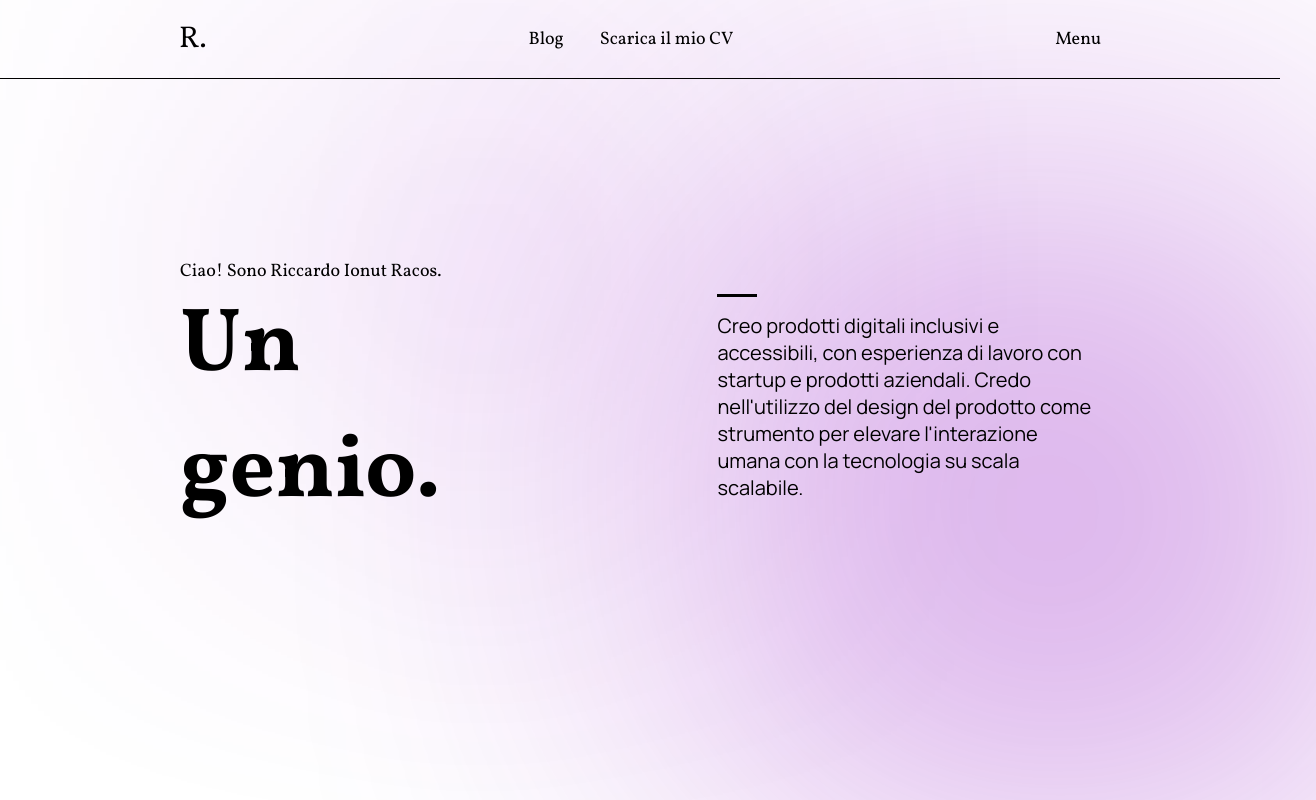
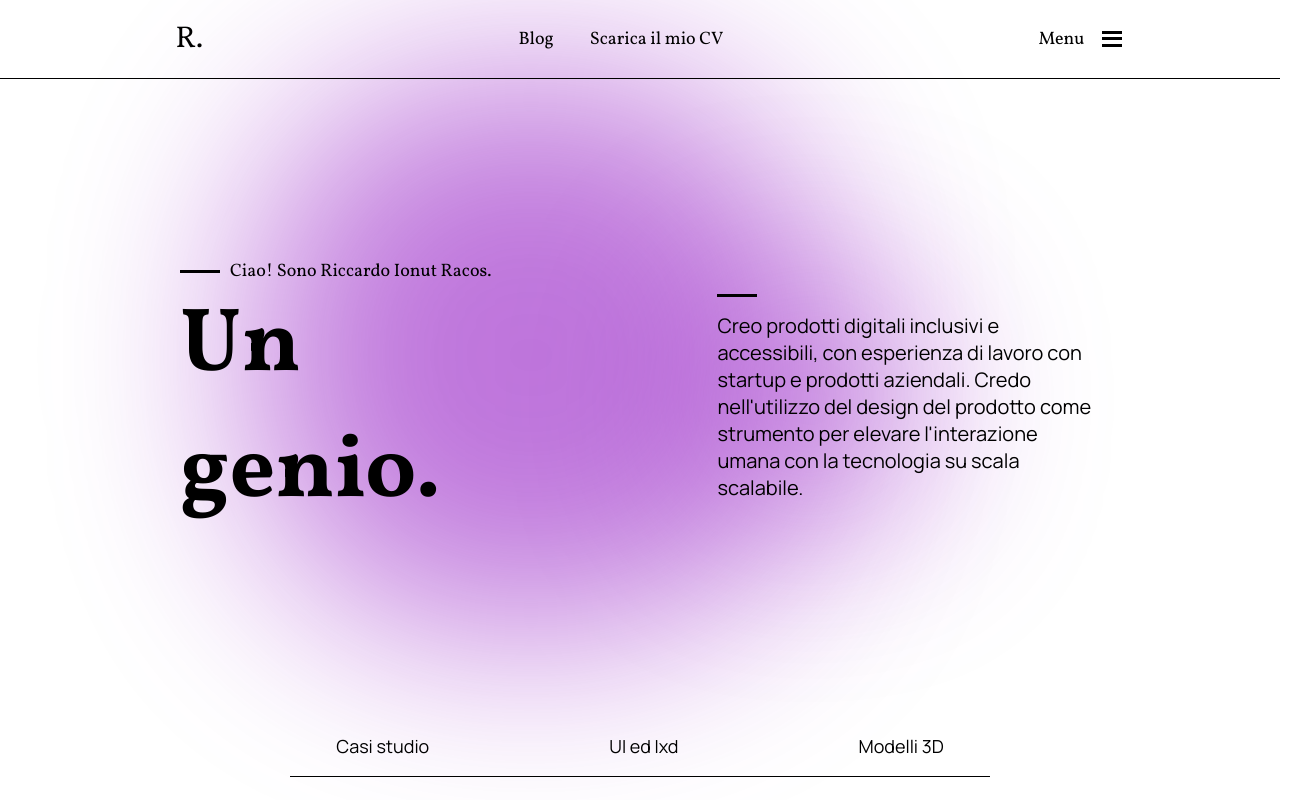
Before and after one commit to R1ky68/Portfolio, a React (Create React App) app: page / in a window 1280 px wide. Shown: the top 800 px of the page, 1316 px wide, since content can reach past the window. Built offline with nearby package versions, Linux system fonts and the light colour scheme.

Commit message:
Started the projects part

```diff
--- a/public/index.html
+++ b/public/index.html
@@ -10,6 +10,8 @@
     <link rel="preconnect" href="https://fonts.gstatic.com" crossorigin>
     <link href="https://fonts.googleapis.com/css2?family=Vollkorn:wght@400;700&display=swap" rel="stylesheet">
     <link href="https://fonts.googleapis.com/css2?family=Manrope:wght@400;700&display=swap" rel="stylesheet">
+
+    <link rel="stylesheet" href="https://fonts.googleapis.com/css2?family=Material+Symbols+Outlined:opsz,wght,FILL,GRAD@48,400,0,0" />
   </head>
   <body>
     <div id="root"></div>
--- a/src/App.js
+++ b/src/App.js
@@ -1,11 +1,13 @@
 import Description from "./components/Description";
 import Header from "./components/Header";
+import Projects from "./components/Projects";
 
 function App() {
   return (
     <div className="App">
       <Header />
       <Description />
+      <Projects />
     </div>
   );
 }
--- a/src/components/Description.js
+++ b/src/components/Description.js
@@ -1,11 +1,20 @@
-import React from 'react'
-import styled, { keyframes } from 'styled-components'
+import React, { useState } from 'react'
+import styled, { keyframes, css } from 'styled-components'
 
 export default function Description() {
+
+    const [CasiStudio, setCasiStudio] = useState(false)
+    const [UI, setUI] = useState(false)
+    const [Modelli3D, setModelli3D] = useState(false)
+
   return (
+    <>
         <Container>
             <Presentazione>
+                <div style={{ display: "flex" }}>
+                    <Linea />
                     <p>Ciao! Sono Riccardo Ionut Racos.</p>
+                </div>
                     <h1 style={{ fontSize: '90px' }}>Un genio.</h1>
             </Presentazione>
             <div>
@@ -15,6 +24,17 @@ export default function Description() {
             <Cerchio1 />
             <Cerchio2/>
         </Container>
+
+        <div style={{ display: 'flex', flexDirection: 'column', alignItems: 'center' }}>
+            <ContainerOpzioni>
+                <Opzione style={{ fontWeight: CasiStudio ? 'bold' : 'lighter' }} onClick={() => {setCasiStudio(true); setUI(false); setModelli3D(false)} }>Casi studio</Opzione>
+                <Opzione style={{ fontWeight: UI ? 'bold' : 'lighter' }} onClick={() => {setUI(true); setCasiStudio(false); setModelli3D(false)} }>UI ed Ixd</Opzione>
+                <Opzione style={{ fontWeight: Modelli3D ? 'bold' : 'lighter' }} onClick={() => {setModelli3D(true); setUI(false); setCasiStudio(false)} }>Modelli 3D</Opzione>
+            </ContainerOpzioni>
+            <LineaOpzione />
+        </div>
+        <span style={{ position: 'relative', margin: '60px 50%' }} class="material-symbols-outlined">expand_more</span>
+    </>
   )
 }
 
@@ -33,12 +53,13 @@ const Linea = styled.div`
     width: 40px;
     height: 3px;
     background-color: black;
-    margin-bottom: 15px;
+    margin: auto 10px auto 0px;
 `
 
 const Descrizione = styled.p`
     max-width: 25rem;
     margin-right: 10rem;
+    margin-top: 15px;
     font-family: 'Manrope', sans-serif;
     font-size: 20px;
 `
@@ -61,35 +82,48 @@ const Cerchio2Animation = keyframes`
     100% { left: 20%; right: 50%; top: 10%; }
 `
 
-const Cerchio1 = styled.div`
+const Cerchio = css`
     position: absolute;
-    width: 200px;
-    height: 200px;
-    left: 50%;
-    right: 50%;
+    border-radius: 40%;
     background-color: #8a06bf;
-    filter: blur(200px);
-    opacity: 75%;
+    filter: blur(100px);
+    opacity: 55%;
     z-index: -1;
-
-    animation-name: ${Cerchio1Animation};
-    animation-duration: 3.5s;
+    animation-duration: 2.7s;
     animation-iteration-count: infinite;
     animation-timing-function: ease;
 `
 
+const Cerchio1 = styled.div`
+    ${Cerchio}
+    width: 200px;
+    height: 200px;
+    animation-name: ${Cerchio1Animation};
+`
+
 const Cerchio2 = styled.div`
-    position: absolute;
+    ${Cerchio}
     width: 550px;
     height: 550px;
-    border-radius: 30% 40% 25% 50%;
-    background-color: #8a06bf;
-    filter: blur(200px);
-    opacity: 55%;
-    z-index: -1;
+    animation-name: ${Cerchio2Animation};
+`
 
-    animation-name: ${Cerchio2Animation};
-    animation-duration: 3.5s;
-    animation-iteration-count: infinite;
-    animation-timing-function: ease;
+const ContainerOpzioni = styled.div`
+    display: flex;
+    align-items: center;
+    justify-content: center;
+    margin-top: 5rem;
 `
+
+const Opzione = styled.a`
+    margin: 1rem 5rem;
+    font-family: 'Manrope', sans-serif;
+    font-weight: lighter;
+    cursor: pointer;
+`
+
+const LineaOpzione = styled.div`
+    width: 700px;
+    height: 0.5px;
+    background-color: black;
+`
--- a/src/components/Header.js
+++ b/src/components/Header.js
@@ -9,7 +9,14 @@ export default function Header() {
             <NavbarElement>Blog</NavbarElement>
             <NavbarElement>Scarica il mio CV</NavbarElement>
         </div>
-        <NavbarElement>Menu</NavbarElement>
+        <Menu>
+          <NavbarElement>Menu</NavbarElement>
+          <div>
+            <Burger />
+            <Burger style={{ marginTop: '3.5px' }}/>
+            <Burger style={{ marginTop: '4px' }}/>
+          </div>
+        </Menu>
     </Navbar>
   )
 }
@@ -22,6 +29,21 @@ const Navbar = styled.div`
     border-bottom: 1px solid black;
 `;
 
-const NavbarElement = styled.p`
-    margin: auto 1rem;
+const Menu = styled.div`
+  display: flex;
+  align-items: center;
+  cursor: pointer;
 `
+
+const NavbarElement = styled.a`
+  margin: auto 1rem;
+  color: black;
+  text-decoration: none;
+  cursor: pointer;
+`
+
+const Burger = styled.div`
+  width: 20px;
+  height: 3px;
+  background-color: black;
+`
--- /dev/null
+++ b/src/components/Projects.js
@@ -0,0 +1,7 @@
+import React from 'react'
+
+export default function Projects() {
+  return (
+    <div>Projects</div>
+  )
+}
--- a/src/index.css
+++ b/src/index.css
@@ -3,4 +3,5 @@
   padding: 0;
   font-family: 'Vollkorn', serif;
   font-size: 18px;
+  overflow-x: hidden;
 }
```
Lines whose indentation alone changed are shown as unchanged.
